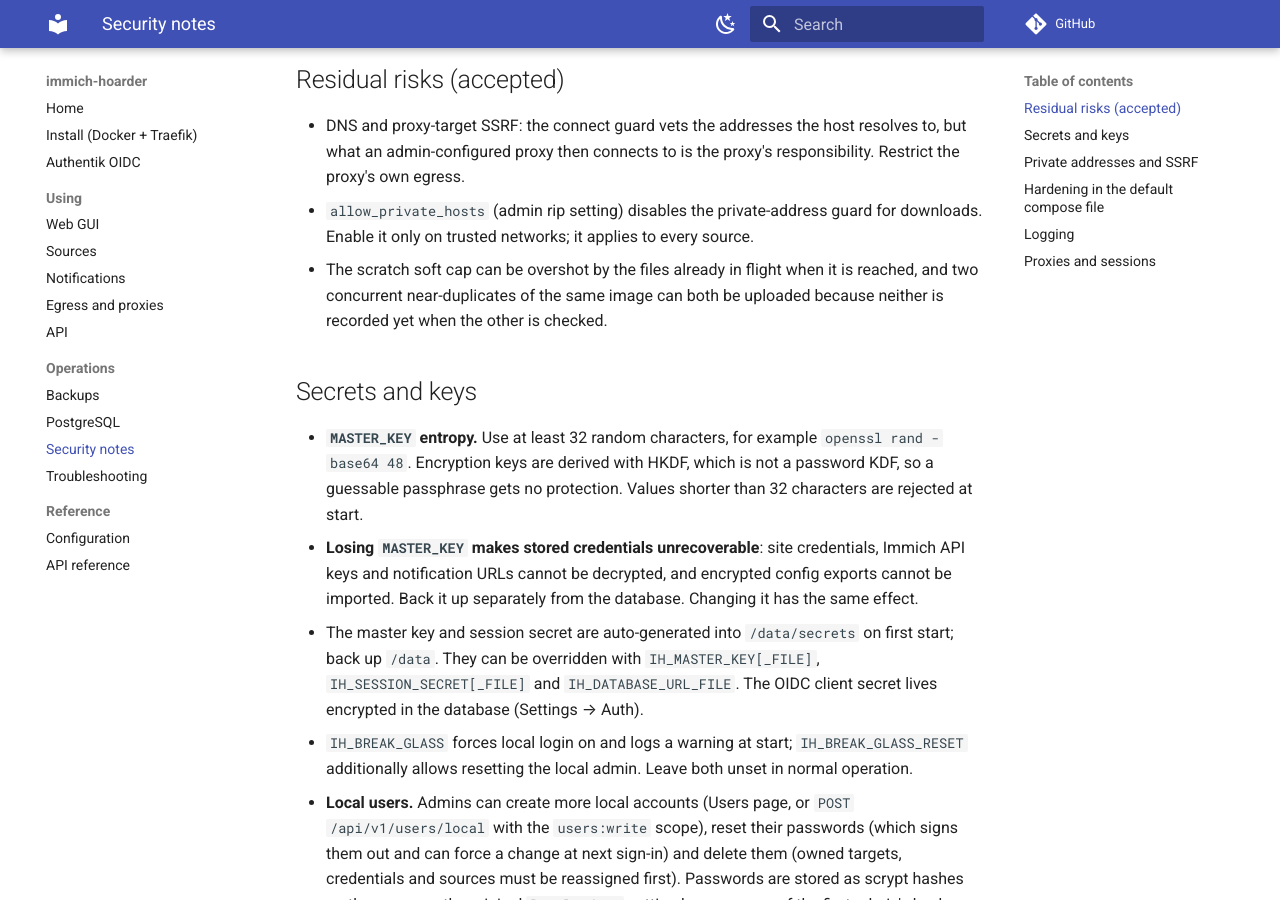
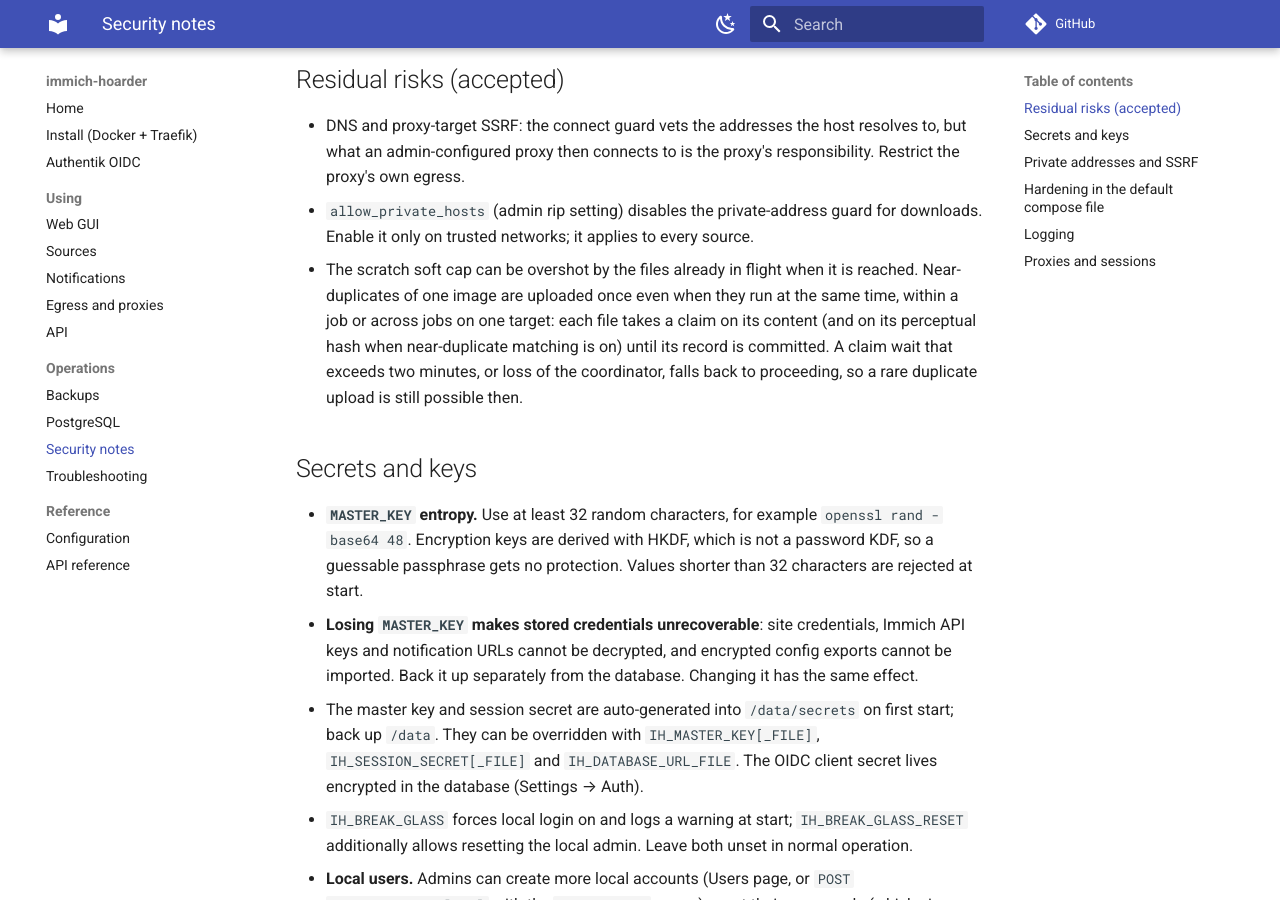
Before and after one commit to metril/immich-hoarder, an MkDocs documentation site: the page built from docs/security.md, in a window 1280 px wide and 900 px high, scrolled down 487 px. Built offline with MkDocs 1.6.1 and Material for MkDocs 9.7.7, drawn with Linux system fonts in a browser that asks for light colours; comment, search, counter and statistics services are not loaded.

Commit message:
docs: parallel jobs per target, claims and scratch split

```diff
--- a/docs/security.md
+++ b/docs/security.md
@@ -12,7 +12,7 @@ User notification URLs (apprise credentials) are blocked from connecting to priv
 
 - DNS and proxy-target SSRF: the connect guard vets the addresses the host resolves to, but what an admin-configured proxy then connects to is the proxy's responsibility. Restrict the proxy's own egress.
 - `allow_private_hosts` (admin rip setting) disables the private-address guard for downloads. Enable it only on trusted networks; it applies to every source.
-- The scratch soft cap can be overshot by the files already in flight when it is reached, and two concurrent near-duplicates of the same image can both be uploaded because neither is recorded yet when the other is checked.
+- The scratch soft cap can be overshot by the files already in flight when it is reached. Near-duplicates of one image are uploaded once even when they run at the same time, within a job or across jobs on one target: each file takes a claim on its content (and on its perceptual hash when near-duplicate matching is on) until its record is committed. A claim wait that exceeds two minutes, or loss of the coordinator, falls back to proceeding, so a rare duplicate upload is still possible then.
 
 ## Secrets and keys
 
```
Also changed, not shown: docs/gui.md (+1 -1 lines), docs/reference/configuration.md (+1 -1 lines), 3 other files.
